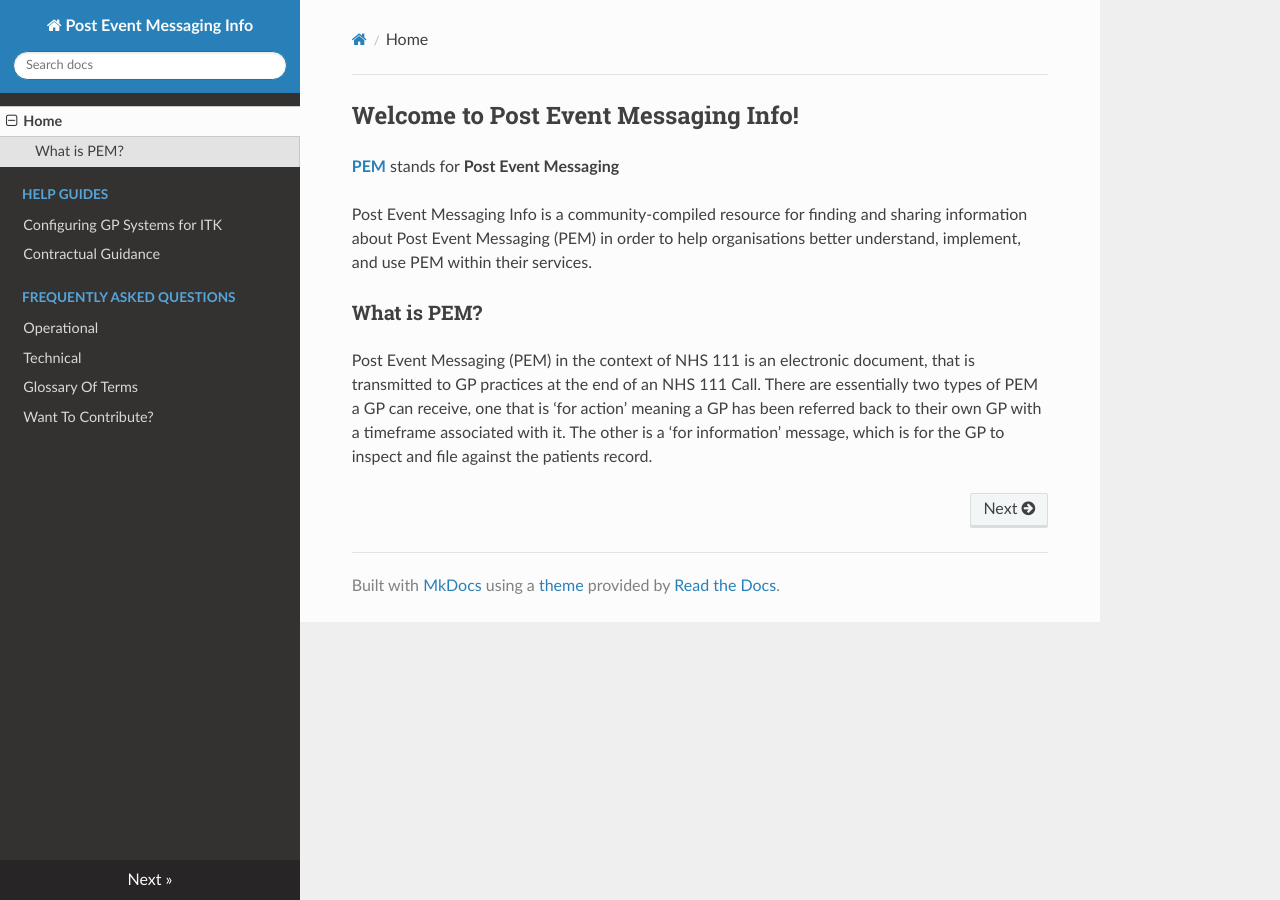
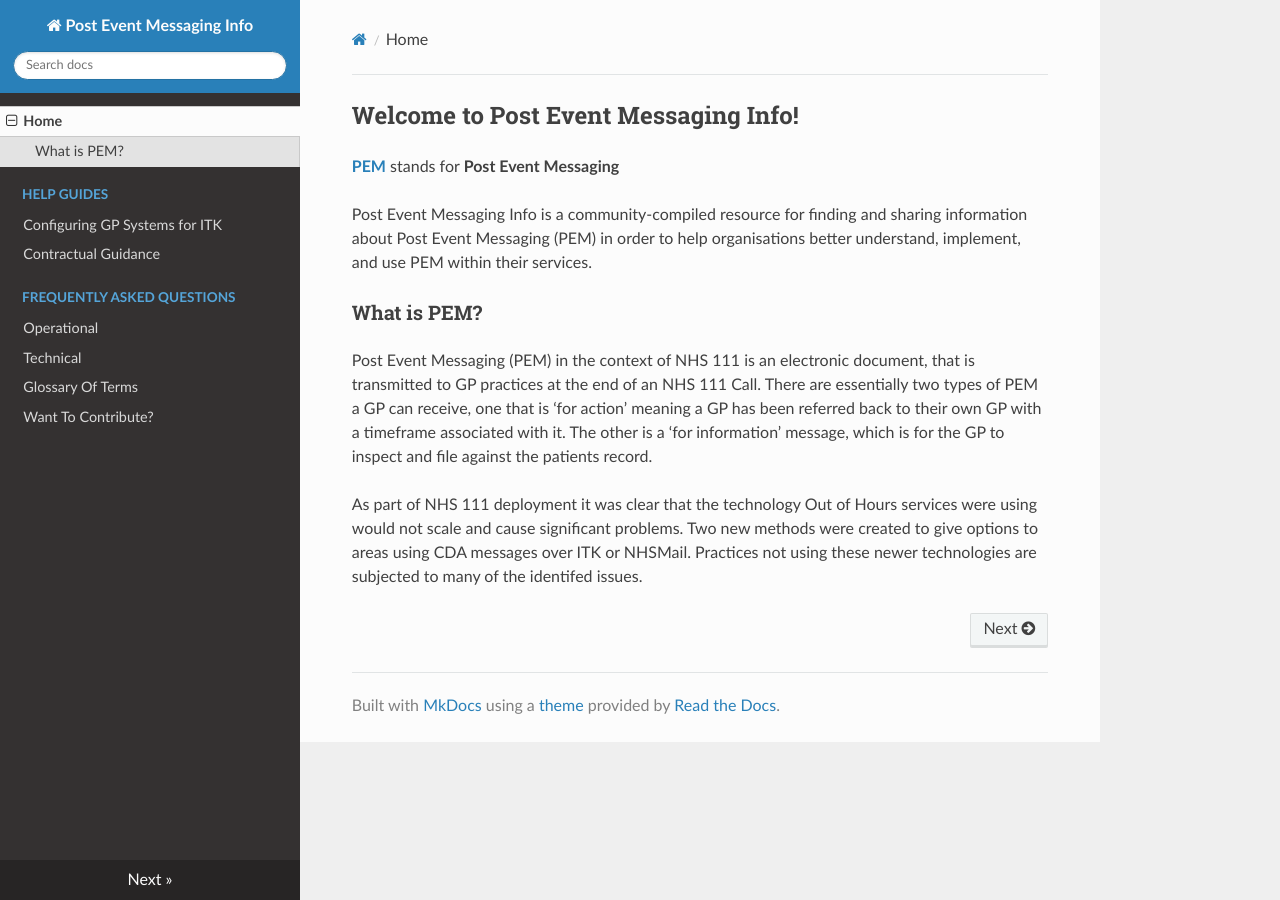
Before and after one commit to lexijax/posteventmessaginginfo, an MkDocs documentation site: the page built from docs/index.md, in a window 1280 px wide. Built offline with MkDocs 1.6.1, drawn with Linux system fonts in a browser that asks for light colours; nearby versions of some CDN libraries; old or Windows-style settings are respelled for this version of MkDocs.

Commit message:
Updated the index section to highlight the problem
This addition highlights that inaction could be the root cause of issues they
may have and that two options were created to solve problems that we identified
early on. The purpose is to lead the user into wanting to explore more

```diff
--- a/docs/index.md
+++ b/docs/index.md
@@ -7,3 +7,5 @@ Post Event Messaging Info is a community-compiled resource for finding and shari
 
 ### What is PEM?
 Post Event Messaging (PEM) in the context of NHS 111 is an electronic document, that is transmitted to GP practices at the end of an NHS 111 Call. There are essentially two types of PEM a GP can receive, one that is ‘for action’ meaning a GP has been referred back to their own GP with a timeframe associated with it. The other is a ‘for information’ message, which is for the GP to inspect and file against the patients record.
+
+As part of NHS 111 deployment it was clear that the technology Out of Hours services were using would not scale and cause significant problems. Two new methods were created to give options to areas using CDA messages over ITK or NHSMail. Practices not using these newer technologies are subjected to many of the identifed issues.
```
